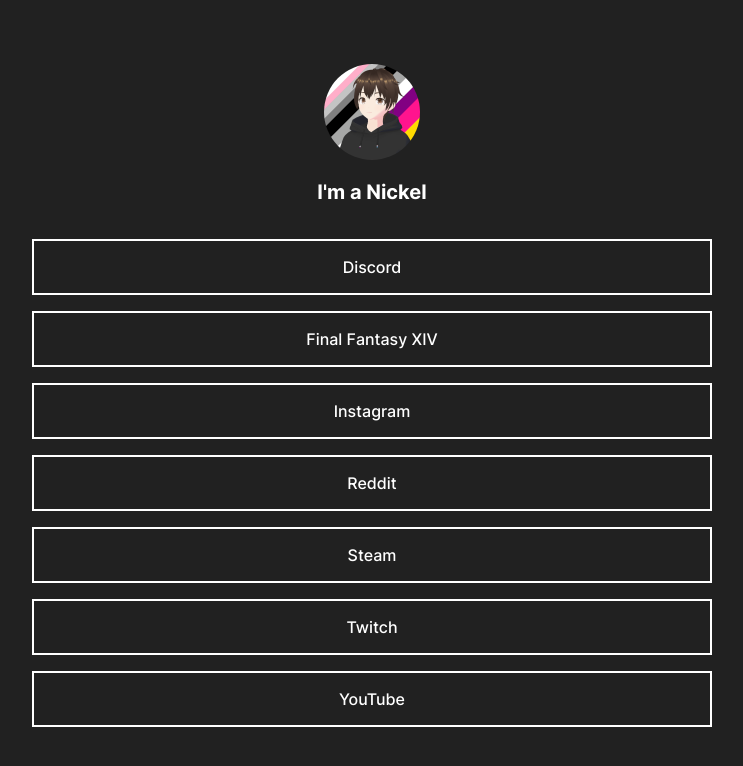
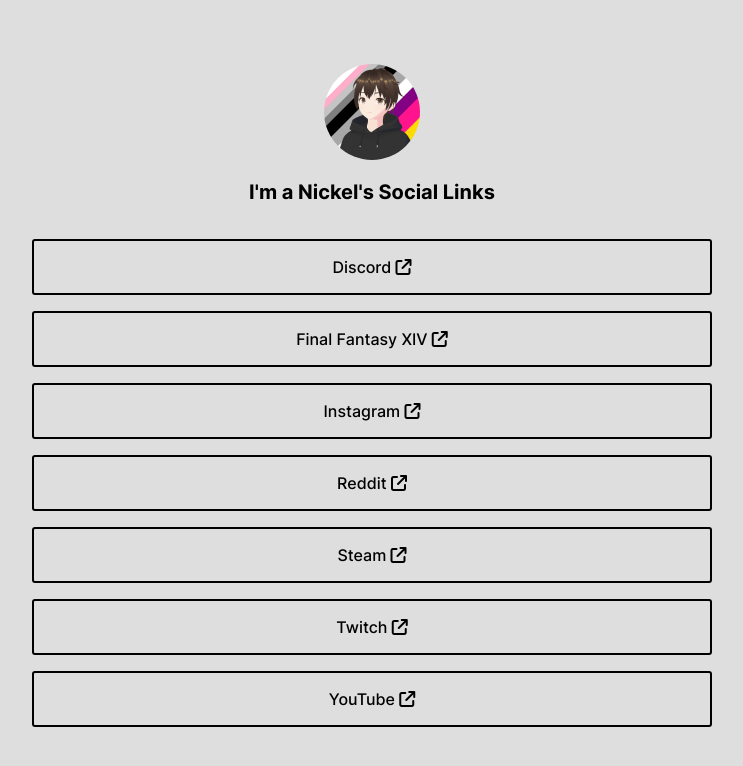
Before and after one commit to NicholeMattera/Social-Links, a website: page src/index.html in a window 1280 px wide. Shown: the whole page, without its empty margins (268-1011 px from the left). Drawn offline with Linux system fonts and the light colour scheme.

Commit message:
♿️ Added support for preferred color scheme and improved accessibility

```diff
--- a/package.json
+++ b/package.json
@@ -15,5 +15,5 @@
     "build": "vite build",
     "serve": "vite"
   },
-  "version": "1.1.0"
+  "version": "1.2.0"
 }
--- a/src/index.html
+++ b/src/index.html
@@ -6,13 +6,13 @@
         <meta name="viewport" content="width=device-width,initial-scale=1,maximum-scale=5">
         <meta name="description" content="Social Links for I'm a Nickel">
 
-        <meta property="og:title" content="I'm a Nickel | Links">
+        <meta property="og:title" content="I'm a Nickel">
         <meta property="og:description" content="Social Links for I'm a Nickel">
         <meta property="og:url" content="https://links.nickel.place">
 
-        <meta property="profile:username" content="I'm a Nickel"/>
+        <title>I'm a Nickel</title>
 
-        <title>I'm a Nickel | Links</title>
+        <script src="https://kit.fontawesome.com/096e7c40e5.js" crossorigin="anonymous"></script>
 
         <style>
             @font-face {
@@ -85,22 +85,52 @@
 
             a {
                 border: 2px solid #FFF;
+                border-radius: 3px;
                 color: #FFF;
                 display: block;
                 font-weight: 500;
                 padding: 16px 44px;
+                position: relative;
                 text-decoration: none;
                 transition: background-color 0.25s cubic-bezier(0.075, 0.82, 0.165, 1);
+            }
+
+            a svg {
+                position: absolute;
+                right: 16px;
             }
 
             a:hover, a:focus {
                 background: #FFF;
                 color: #212121;
-                outline: none;
             }
 
             a:focus {
-                outline: thin dotted;
+                outline-color: #FFF;
+                outline-offset: 2px;
+                outline-style: solid;
+                outline-width: 2px;
+            }
+
+            @media (prefers-color-scheme: light) {
+                html, body {
+                    background: #DEDEDE;
+                    color: #000;
+                }
+
+                a {
+                    border: 2px solid #000;
+                    color: #000;
+                }
+
+                a:hover, a:focus {
+                    background: #000;
+                    color: #DEDEDE;
+                }
+
+                a:focus {
+                    outline-color: #000;
+                }
             }
         </style>
     </head>
@@ -108,31 +138,59 @@
         <div class="container">
             <div class="body">
                 <header>
-                    <img src="./images/profile.webp" alt="I'm a Nickel's Profile Photo" />
-                    <h1>I'm a Nickel</h1>
+                    <img src="./images/profile.webp" alt="I'm a Nickel's VTuber model on top of demisexual, asexual, and panromantic flags" />
+                    <h1>I'm a Nickel's Social Links</h1>
                 </header>
 
                 <ul>
                     <li>
-                        <a href="https://discord.com/users/180833022025793537" target="_blank">Discord</a>
+                        <a href="https://discord.com/users/180833022025793537" target="_blank">
+                            Discord
+                            <span class="fa-sr-only">Opens in new window</span>
+                            <span class="fa-solid fa-arrow-up-right-from-square"></span>
+                        </a>
                     </li>
                     <li>
-                        <a href="https://na.finalfantasyxiv.com/lodestone/character/12012340/" target="_blank">Final Fantasy XIV</a>
+                        <a href="https://na.finalfantasyxiv.com/lodestone/character/12012340/" target="_blank">
+                            Final Fantasy XIV
+                            <span class="fa-sr-only">Opens in new window</span>
+                            <span class="fa-solid fa-arrow-up-right-from-square"></span>
+                        </a>
                     </li>
                     <li>
-                        <a href="https://www.instagram.com/im.a.nickel/" target="_blank">Instagram</a>
+                        <a href="https://www.instagram.com/im.a.nickel/" target="_blank">
+                            Instagram
+                            <span class="fa-sr-only">Opens in new window</span>
+                            <span class="fa-solid fa-arrow-up-right-from-square"></span>
+                        </a>
                     </li>
                     <li>
-                        <a href="https://www.reddit.com/user/im_a_nickel" target="_blank">Reddit</a>
+                        <a href="https://www.reddit.com/user/im_a_nickel" target="_blank">
+                            Reddit
+                            <span class="fa-sr-only">Opens in new window</span>
+                            <span class="fa-solid fa-arrow-up-right-from-square"></span>
+                        </a>
                     </li>
                     <li>
-                        <a href="https://steamcommunity.com/id/im_a_nickel/" target="_blank">Steam</a>
+                        <a href="https://steamcommunity.com/id/im_a_nickel/" target="_blank">
+                            Steam
+                            <span class="fa-sr-only">Opens in new window</span>
+                            <span class="fa-solid fa-arrow-up-right-from-square"></span>
+                        </a>
                     </li>
                     <li>
-                        <a href="https://www.twitch.tv/im_a_nickel" target="_blank">Twitch</a>
+                        <a href="https://www.twitch.tv/im_a_nickel" target="_blank">
+                            Twitch
+                            <span class="fa-sr-only">Opens in new window</span>
+                            <span class="fa-solid fa-arrow-up-right-from-square"></span>
+                        </a>
                     </li>
                     <li>
-                        <a href="https://www.youtube.com/channel/UCOL-D4b8Fqcu3tFPs5GzEZg" target="_blank">YouTube</a>
+                        <a href="https://www.youtube.com/channel/UCOL-D4b8Fqcu3tFPs5GzEZg" target="_blank">
+                            YouTube
+                            <span class="fa-sr-only">Opens in new window</span>
+                            <span class="fa-solid fa-arrow-up-right-from-square"></span>
+                        </a>
                     </li>
                 </ul>
             </div>
```
Also changed, not shown: src/images/external-link.svg (added).
